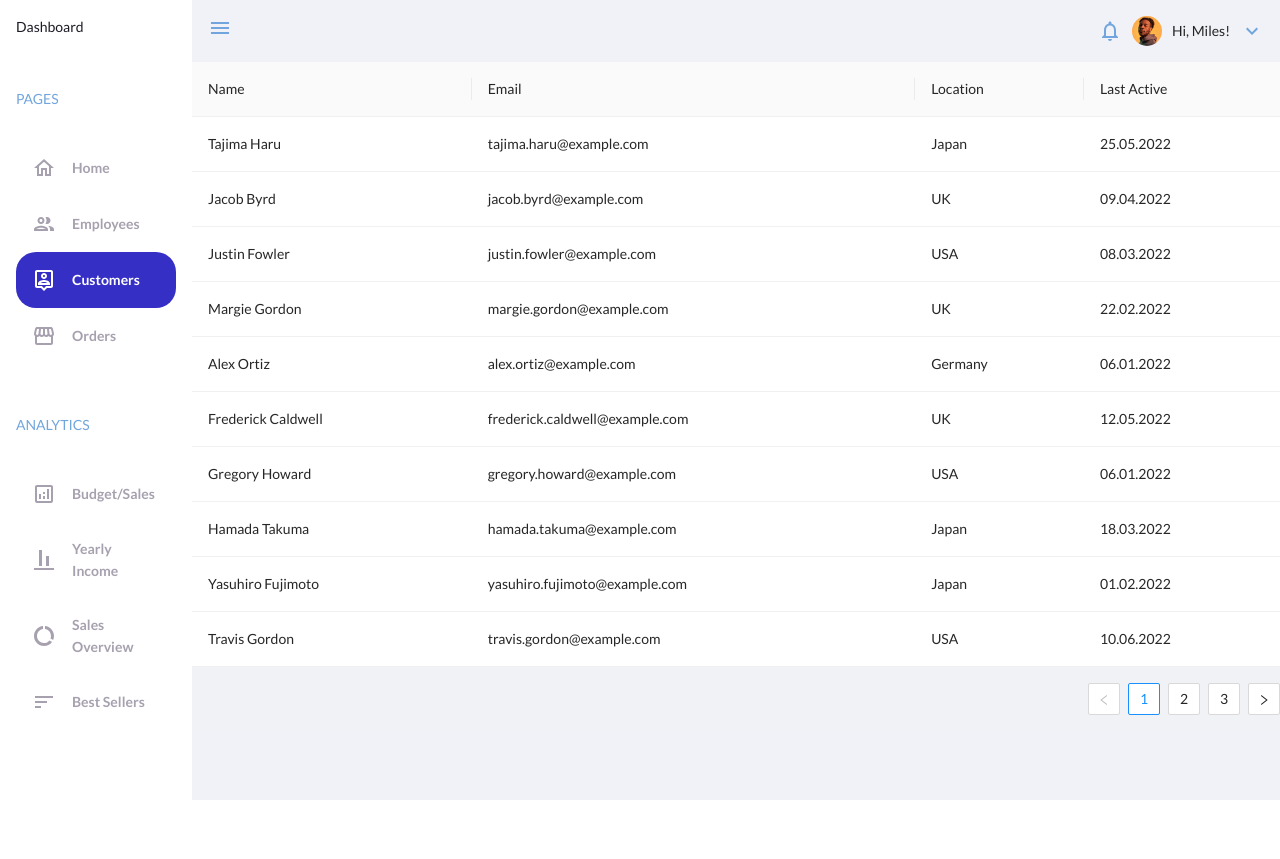
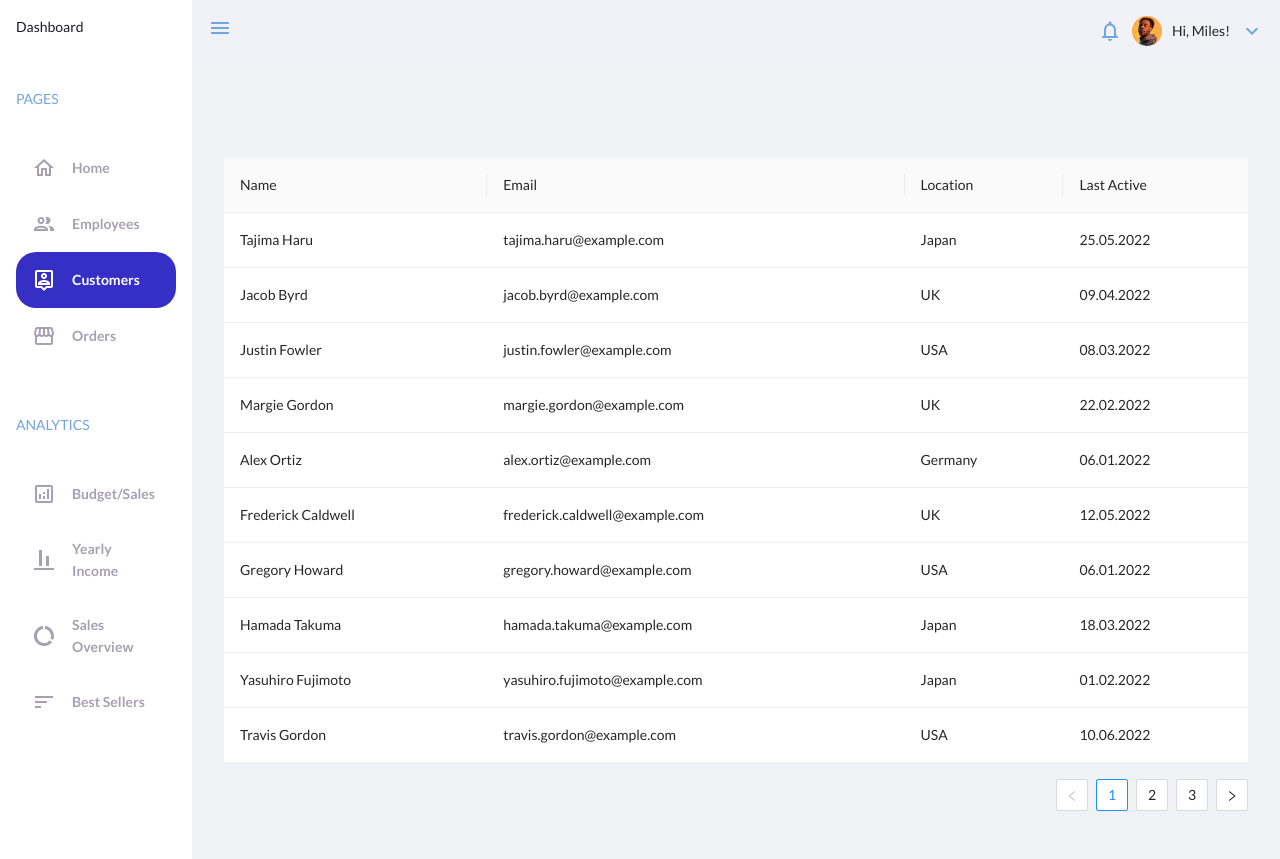
Before and after one commit to artemromaniv/project_admin_dashboard, a React (Vite) app: page /customers in a window 1280 px wide. Before the commit the page ends 800 px from the top, so only its background shows below. Built offline with nearby package versions, Linux system fonts and the light colour scheme.

Commit message:
minor fixes

```diff
--- a/src/components/Customers.tsx
+++ b/src/components/Customers.tsx
@@ -3,7 +3,7 @@ import { Content } from "antd/lib/layout/layout"
 import {data,columns} from './data/customerData'
 const Customers = () => {
   return (
-    <Content className="customer-table-container">
+    <Content className="table-container">
       <Table dataSource={data} columns = {columns}/>
     </Content>
   )
```
